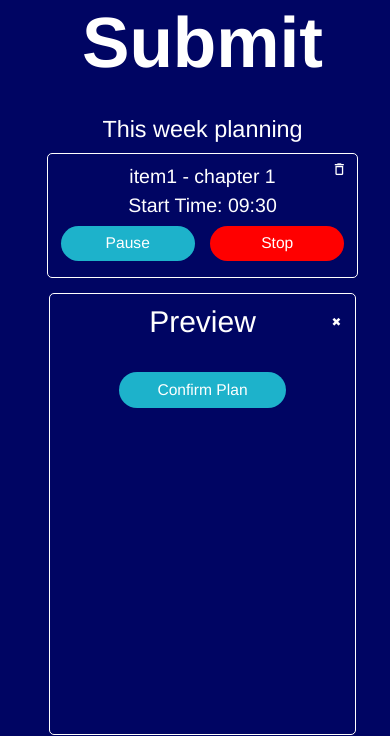
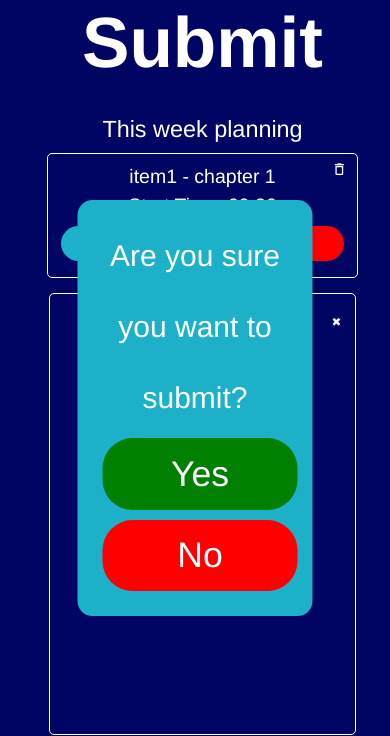
Before and after one commit to DylanEckhart/Bit-Academy, a PHP site: page / in a window 390 px wide. Shown: the part 185-921 px from the top of the page. Run offline with PHP 8.4, Linux system fonts and the light colour scheme; the visitor is signed in with stand-in values (Sample User, id 1); data that the repository does not hold is empty.

Commit message:
Added pop-up message

```diff
--- a/Submit/index.php
+++ b/Submit/index.php
@@ -132,6 +132,14 @@ else if (isset($_SESSION['approved']) && $_SESSION['approved'] == false) { ?>
 </form>
 <br>
 <br>
+    <!--POP-UP-->
+        <div class="pop-up">
+            <label style="background-color: transparent; font-size: 30px" for=".pop-up">Are you sure you want to submit? <br></label>
+            <button id="yesButton" type="submit" name="YES" onclick="something return false">Yes</button>
+            <button id="noButton" type="submit" name="NO" onclick="nothing return false">No</button>
+        </div>
+
+
 
 <script>
     <!-- to hide pause button -->
--- a/Submit/style.css
+++ b/Submit/style.css
@@ -166,6 +166,31 @@ select, option, input {
     font-size: 4vw;
     overflow-x: unset;
 }
+
+
+.pop-up{
+    text-align: center;
+    background-color: #1db1c9;
+    padding: 20px;
+    border-radius: 15px;
+    position: fixed;
+    height: content-box;
+    line-height: 6vw;
+    width: 50vw;
+    left: 50%;
+    top: 50%;
+    transform: translate(-50%, -50%);
+}
+#yesButton {
+    width: 45%;
+    font-size: 3vh;
+    background-color: green;
+}
+#noButton {
+    width: 45%;
+    font-size: 3vh;
+    background-color: red;
+}
 /*smaller screen sizes*/
 @media screen and (max-width: 800px) {
 
@@ -288,4 +313,21 @@ select, option, input {
     #previewHeader {
         font-size: 7vw;
     }
+
+    .pop-up{
+        overflow-y: hidden;
+        height: content-box;
+        width: content-box;
+        line-height: 6vh;
+    }
+    #yesButton {
+        width: 100%;
+        height: 6vh;
+        background-color: green;
+    }
+    #noButton {
+        width: 100%;
+        height: 6vh;
+        background-color: red;
+    }
 }
```
